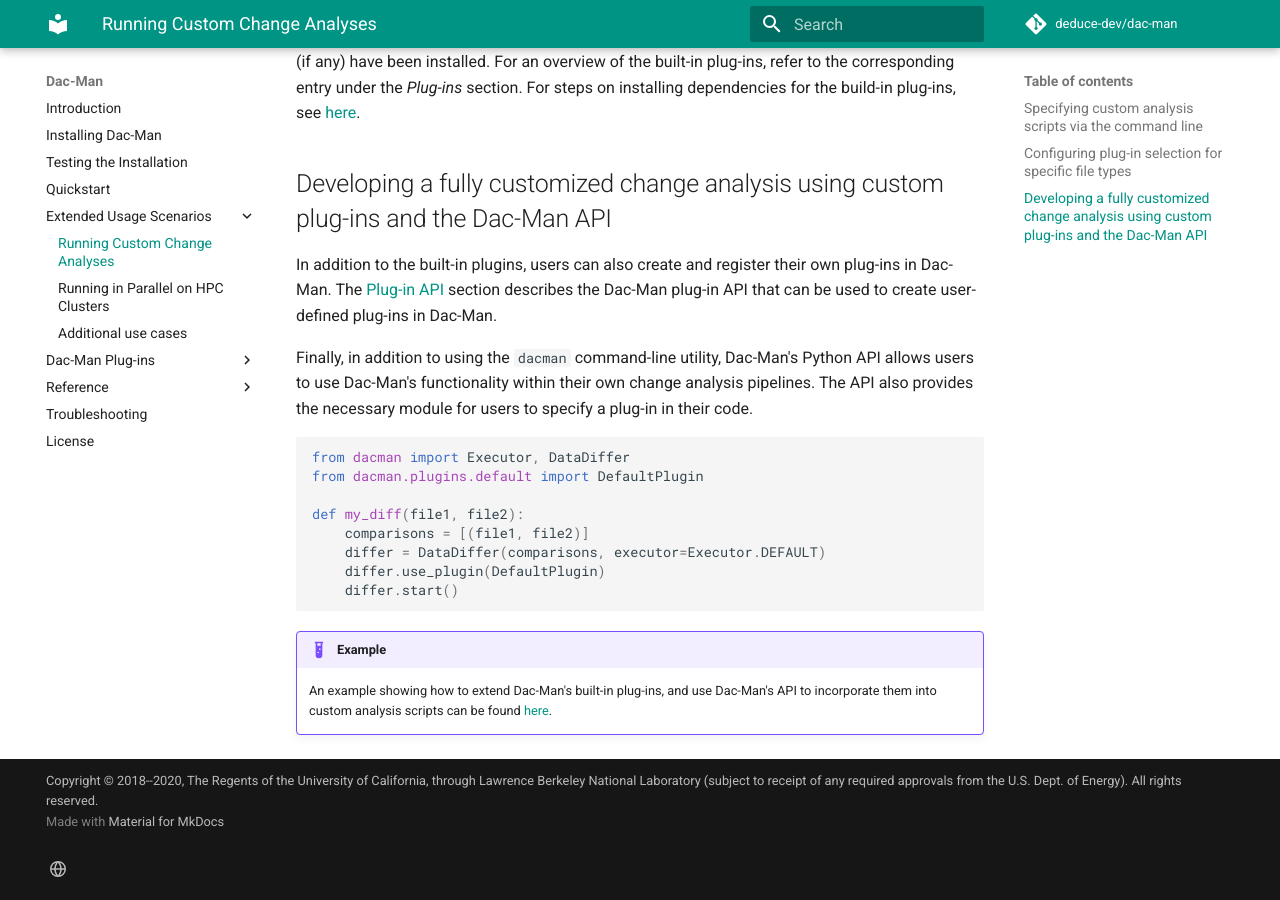
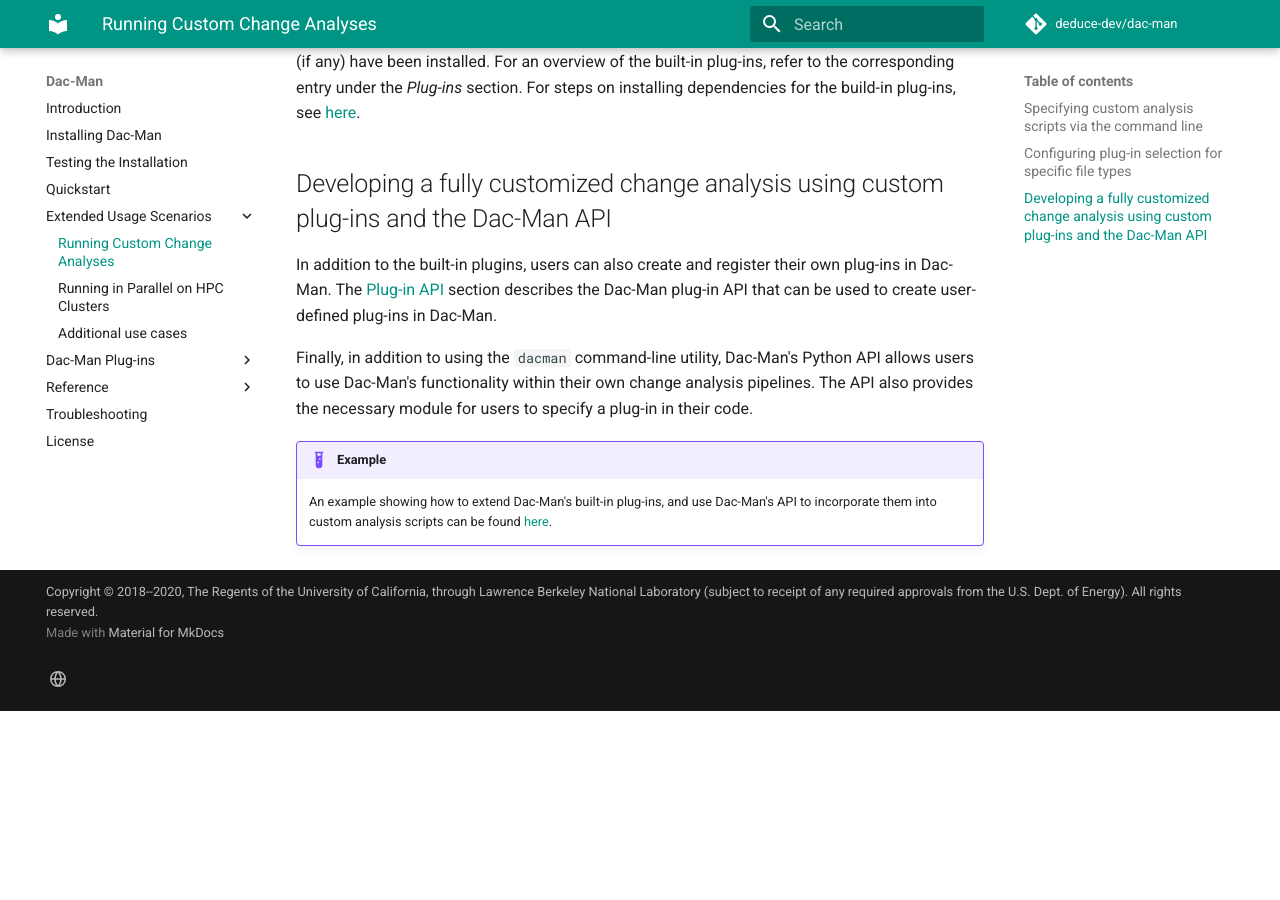
Before and after one commit to deduce-dev/dac-man, an MkDocs documentation site: the page built from docs/use/plugins.md, in a window 1280 px wide and 900 px high, scrolled down 1053 px. Built offline with MkDocs 1.6.1 and Material for MkDocs 9.7.7, drawn with Linux system fonts in a browser that asks for light colours; comment, search, counter and statistics services are not loaded; after the commit the page ends 1764 px from its top, so only the background shows below that.

Commit message:
Remove code sample

````diff
--- a/docs/use/plugins.md
+++ b/docs/use/plugins.md
@@ -49,16 +49,5 @@ Finally, in addition to using the `dacman` command-line utility,
 Dac-Man's Python API allows users to use Dac-Man's functionality within their own change analysis pipelines.
 The API also provides the necessary module for users to specify a plug-in in their code.
 
-```py
-from dacman import Executor, DataDiffer
-from dacman.plugins.default import DefaultPlugin
-
-def my_diff(file1, file2):
-    comparisons = [(file1, file2)]
-    differ = DataDiffer(comparisons, executor=Executor.DEFAULT)
-    differ.use_plugin(DefaultPlugin)
-    differ.start()
-```
-
 !!! example
     An example showing how to extend Dac-Man's built-in plug-ins, and use Dac-Man's API to incorporate them into custom analysis scripts can be found [here](../../examples/csv-simple).
````
